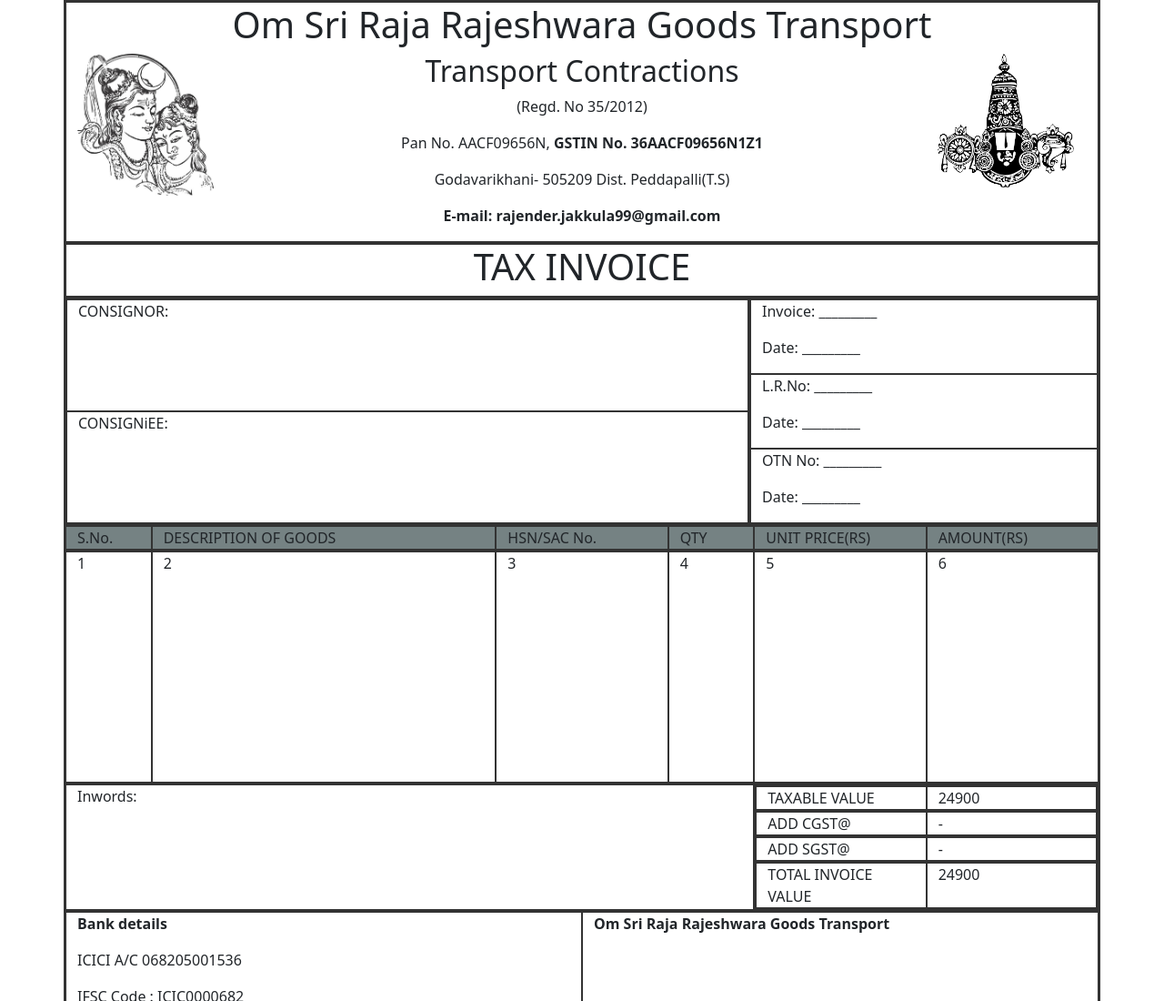
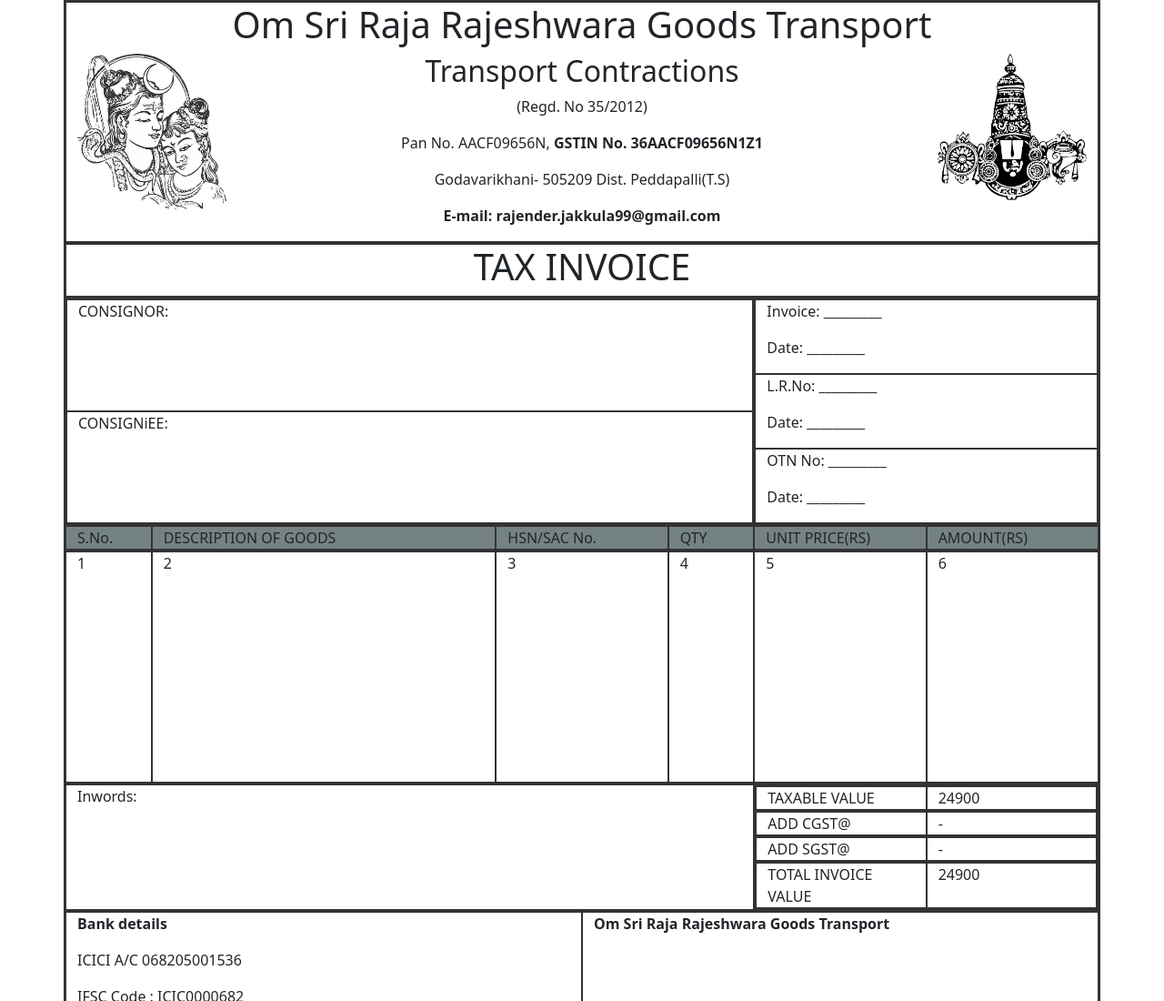
Before and after one commit to Merugu03/invoice-test, a plain HTML site: page index.html in a window 1280 px wide. Shown: the top 1100 px of the page at 91% size. Drawn offline with nearby package versions, Linux system fonts and the light colour scheme.

Commit message:
layout changes

```diff
--- a/css/style.css
+++ b/css/style.css
@@ -4,8 +4,11 @@
   /* border: #333 1px solid; */
 }
 img{
-  width: 150px;
-  text-align: center;
+  /* width: 150px;
+  text-align: center; */
+  max-width: 100%;
+  display: block;
+  margin: auto;
 }
 /* .borders{
   border: #333 1px solid;
@@ -22,9 +25,7 @@ img{
 }
 /* CONSIGNOR */
 .con{
-    border: #333 1px solid;
     height: 123px;
-    width: 750px;
 }
 
 .conr{
--- a/index.html
+++ b/index.html
@@ -36,6 +36,30 @@
       </div>
     </div>
     <div class="row">
+      <div class="col-8">
+        <div class="row con">
+          <p>CONSIGNOR:</p>
+        </div>
+        <div class="row con">
+          <p>CONSIGNiEE:</p>
+        </div>
+      </div>
+      <div class="col-4">
+        <div class="row">
+          <p>Invoice: _________</p>
+          <p>Date: _________</p>
+        </div>
+        <div class="row">
+          <p>L.R.No: _________</p>
+          <p>Date: _________</p>
+        </div>
+        <div class="row">
+          <p>OTN No: _________</p>
+          <p>Date: _________</p>
+        </div>
+      </div>
+    </div>
+    <!-- <div class="row">
       <div class="col">
         <div class="row con">
           <p>CONSIGNOR:</p>
@@ -47,18 +71,18 @@
       <div class="col">
         <div class="row conr">
           <p>Invoice: _________</p>
-          <p>Date:  _________</p>
+          <p>Date: _________</p>
         </div>
         <div class="row conr">
           <p>L.R.No: _________</p>
-          <p>Date:  _________</p>
+          <p>Date: _________</p>
         </div>
         <div class="row conr">
           <p>OTN No: _________</p>
-          <p>Date:  _________</p>
+          <p>Date: _________</p>
         </div>
       </div>
-    </div>
+    </div> -->
     <!-- s.no, description of goods , hsn?sa, qty, unit price, amount 114 -->
     <div class="row lsit">
       <div class="col-1 borders sno">S.No.</div>
@@ -77,7 +101,9 @@
       <div class="col-2 borders">6</div>
     </div>
     <div class="row">
-      <div class="col-8"><p>Inwords: </p></div>
+      <div class="col-8">
+        <p>Inwords: </p>
+      </div>
       <div class="col-4">
         <div class="row">
           <div class="col-6">TAXABLE VALUE</div>
@@ -85,15 +111,15 @@
         </div>
         <div class="row">
           <div class="col-6">ADD CGST@</div>
-          <div class="col-6"> -   </div>
+          <div class="col-6"> - </div>
         </div>
         <div class="row">
           <div class="col-6">ADD SGST@</div>
-          <div class="col-6"> -  </div>
+          <div class="col-6"> - </div>
         </div>
         <div class="row">
           <div class="col-6">TOTAL INVOICE VALUE </div>
-          <div class="col-6">24900   </div>
+          <div class="col-6">24900 </div>
         </div>
       </div>
     </div>
```
